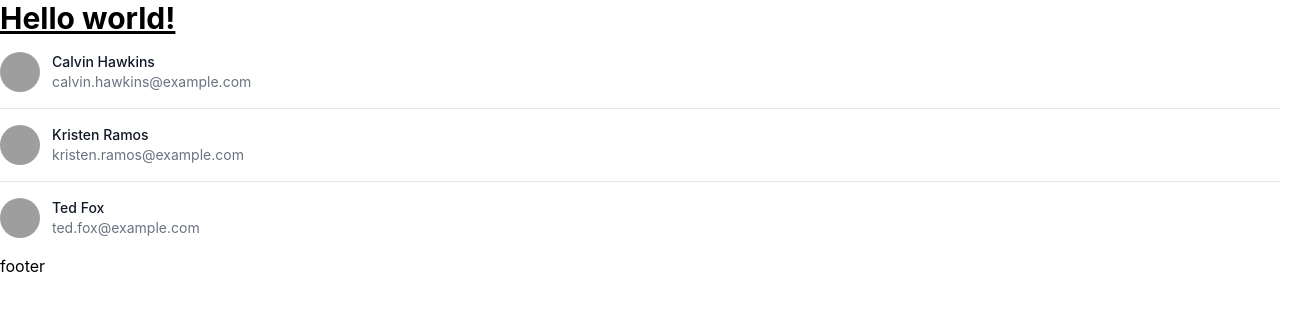
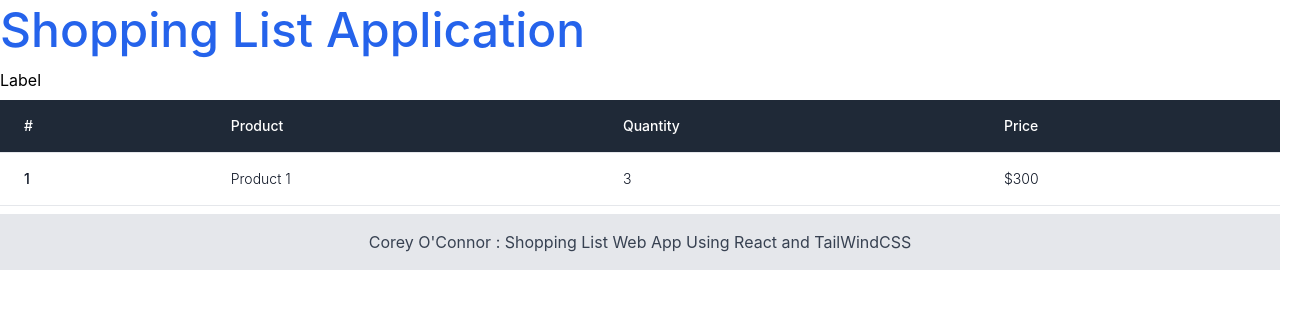
Before and after one commit to Coreyo-git/Jenkins-Learning, a React (Create React App) app in the folder react-app/: page / in a window 1280 px wide. Shown: the top 310 px of the page, 1312 px wide, since content can reach past the window. Built offline with nearby package versions, Linux system fonts and the light colour scheme; grey boxes are pictures that could not be loaded.

Commit message:
base components and state

```diff
--- a/react-app/public/index.html
+++ b/react-app/public/index.html
@@ -2,7 +2,7 @@
 <html lang="en">
   <head>
     <meta charset="utf-8" />
-    <link rel="icon" href="%PUBLIC_URL%/favicon.ico" />
+    <link rel="icon" href="" />
     <meta name="viewport" content="width=device-width, initial-scale=1" />
     <meta name="theme-color" content="#000000" />
     <meta
@@ -24,7 +24,7 @@
       work correctly both with client-side routing and a non-root public URL.
       Learn how to configure a non-root public URL by running `npm run build`.
     -->
-    <title>React App</title>
+    <title>Jenkins Pipeline</title>
   </head>
   <body>
     <noscript>You need to enable JavaScript to run this app.</noscript>
--- a/react-app/src/App.js
+++ b/react-app/src/App.js
@@ -1,7 +1,7 @@
 import './App.css';
-import Header from './components/header';
-import Body from './components/body';
-import Footer from './components/footer';
+import Header from './components/Header';
+import Body from './components/Body';
+import Footer from './components/Footer';
 
 function App() {
   return (
--- /dev/null
+++ b/react-app/src/components/Body.js
@@ -0,0 +1,34 @@
+import ShoppingListSelection from "./ShoppingItemSelection";
+import ShoppingListTable from "./ShoppingListTable";
+import React, { useState } from "react";
+
+function Body() {
+  const [products, setProducts] = useState([
+    {
+      product: "Product 1",
+      price: 100,
+    },
+    {
+      product: "Product 2",
+      price: 200,
+    },
+  ]);
+  const [shoppingList, setShoppingList] = useState([]);
+  const [shoppingSelection, setShoppingSelection] = useState({});
+
+  return (
+    <div>
+      <ShoppingListSelection
+        products={products}
+        setShoppingSelection={setShoppingSelection}
+        shoppingSelection={shoppingSelection}
+      />
+      <ShoppingListTable
+        shoppingList={shoppingList}
+        setShoppingList={setShoppingList}
+      />
+    </div>
+  );
+}
+
+export default Body;
--- /dev/null
+++ b/react-app/src/components/Footer.js
@@ -0,0 +1,13 @@
+function Footer() {
+  return (
+    <footer className="bg-gray-200 text-center lg:text-left">
+      <div
+        className="text-gray-700 text-center p-4"
+      >
+        Corey O'Connor : Shopping List Web App Using React and TailWindCSS
+      </div>
+    </footer>
+  );
+};
+
+export default Footer;
--- /dev/null
+++ b/react-app/src/components/Header.js
@@ -0,0 +1,9 @@
+function Header() {
+  return (
+    <div>
+      <h1 className="font-medium leading-tight text-5xl mt-0 mb-2 text-blue-600">Shopping List Application</h1>
+    </div>
+  );
+};
+
+export default Header;
--- /dev/null
+++ b/react-app/src/components/ShoppingItemSelection.js
@@ -0,0 +1,5 @@
+function ShoppingItemSelect({ products }) {
+  return <div>Label</div>;
+}
+
+export default ShoppingItemSelect;
--- /dev/null
+++ b/react-app/src/components/ShoppingListTable.js
@@ -0,0 +1,60 @@
+function shoppingListTable() {
+  return (
+    <div className="flex flex-col">
+      <div className="overflow-x-auto sm:-mx-6 lg:-mx-8">
+        <div className="py-2 inline-block min-w-full sm:px-6 lg:px-8">
+          <div className="overflow-hidden">
+            <table className="min-w-full">
+              <thead className="border-b bg-gray-800">
+                <tr>
+                  <th
+                    scope="col"
+                    className="text-sm font-medium text-white px-6 py-4 text-left"
+                  >
+                    #
+                  </th>
+                  <th
+                    scope="col"
+                    className="text-sm font-medium text-white px-6 py-4 text-left"
+                  >
+                    Product
+                  </th>
+                  <th
+                    scope="col"
+                    className="text-sm font-medium text-white px-6 py-4 text-left"
+                  >
+                    Quantity
+                  </th>
+                  <th
+                    scope="col"
+                    className="text-sm font-medium text-white px-6 py-4 text-left"
+                  >
+                    Price
+                  </th>
+                </tr>
+              </thead>
+              <tbody>
+                <tr className="bg-white border-b transition duration-300 ease-in-out hover:bg-gray-100">
+                  <td className="px-6 py-4 whitespace-nowrap text-sm font-medium text-gray-900">
+                    1
+                  </td>
+                  <td className="text-sm text-gray-900 font-light px-6 py-4 whitespace-nowrap">
+                    Product 1
+                  </td>
+                  <td className="text-sm text-gray-900 font-light px-6 py-4 whitespace-nowrap">
+                    3
+                  </td>
+                  <td className="text-sm text-gray-900 font-light px-6 py-4 whitespace-nowrap">
+                    $300
+                  </td>
+                </tr>
+              </tbody>
+            </table>
+          </div>
+        </div>
+      </div>
+    </div>
+  );
+}
+
+export default shoppingListTable;
--- a/react-app/src/components/body.js
+++ /dev/null
@@ -1,39 +0,0 @@
-import React from "react";
-
-const body = () => {
-  const people = [
-    {
-      name: "Calvin Hawkins",
-      email: "calvin.hawkins@example.com",
-      image:
-        "https://images.unsplash.com/photo-1491528323818-fdd1faba62cc?ixlib=rb-1.2.1&ixid=eyJhcHBfaWQiOjEyMDd9&auto=format&fit=facearea&facepad=2&w=256&h=256&q=80",
-    },
-    {
-      name: "Kristen Ramos",
-      email: "kristen.ramos@example.com",
-      image:
-        "https://images.unsplash.com/photo-1550525811-e5869dd03032?ixlib=rb-1.2.1&ixid=eyJhcHBfaWQiOjEyMDd9&auto=format&fit=facearea&facepad=2&w=256&h=256&q=80",
-    },
-    {
-      name: "Ted Fox",
-      email: "ted.fox@example.com",
-      image:
-        "https://images.unsplash.com/photo-1500648767791-00dcc994a43e?ixlib=rb-1.2.1&ixid=eyJhcHBfaWQiOjEyMDd9&auto=format&fit=facearea&facepad=2&w=256&h=256&q=80",
-    },
-  ];
-  return (
-    <ul className="divide-y divide-gray-200">
-      {people.map((person) => (
-        <li key={person.email} className="py-4 flex">
-          <img className="h-10 w-10 rounded-full" src={person.image} alt="" />
-          <div className="ml-3">
-            <p className="text-sm font-medium text-gray-900">{person.name}</p>
-            <p className="text-sm text-gray-500">{person.email}</p>
-          </div>
-        </li>
-      ))}
-    </ul>
-  );
-};
-
-export default body;
--- a/react-app/src/components/footer.js
+++ /dev/null
@@ -1,9 +0,0 @@
-import React from 'react'
-
-const footer = () => {
-  return (
-    <div>footer</div>
-  )
-}
-
-export default footer
--- a/react-app/src/components/header.js
+++ /dev/null
@@ -1,11 +0,0 @@
-import React from "react";
-
-const header = () => {
-  return (
-    <div>
-      <h1 className="text-3xl font-bold underline">Hello world!</h1>
-    </div>
-  );
-};
-
-export default header;
```
Also changed, not shown: 1 other file (tests, documents, lock files or other folders).
